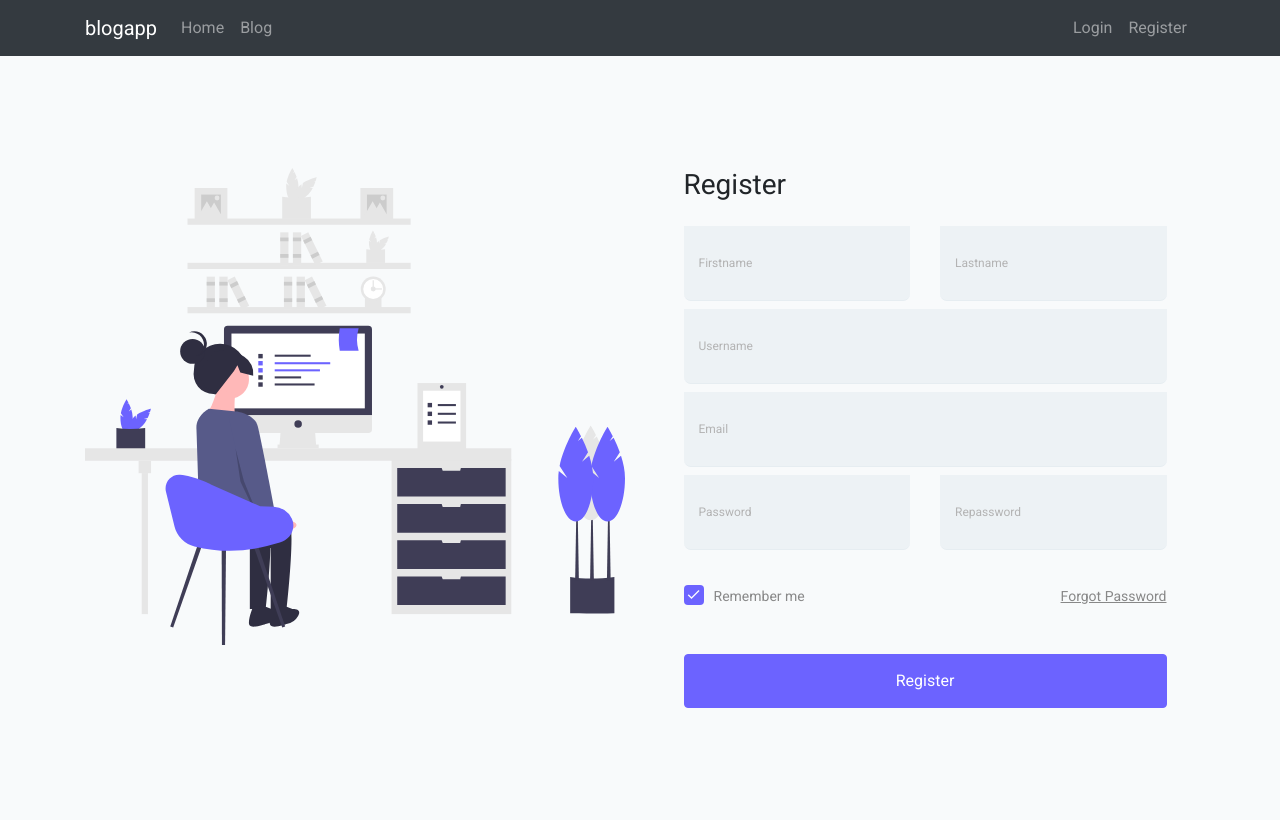
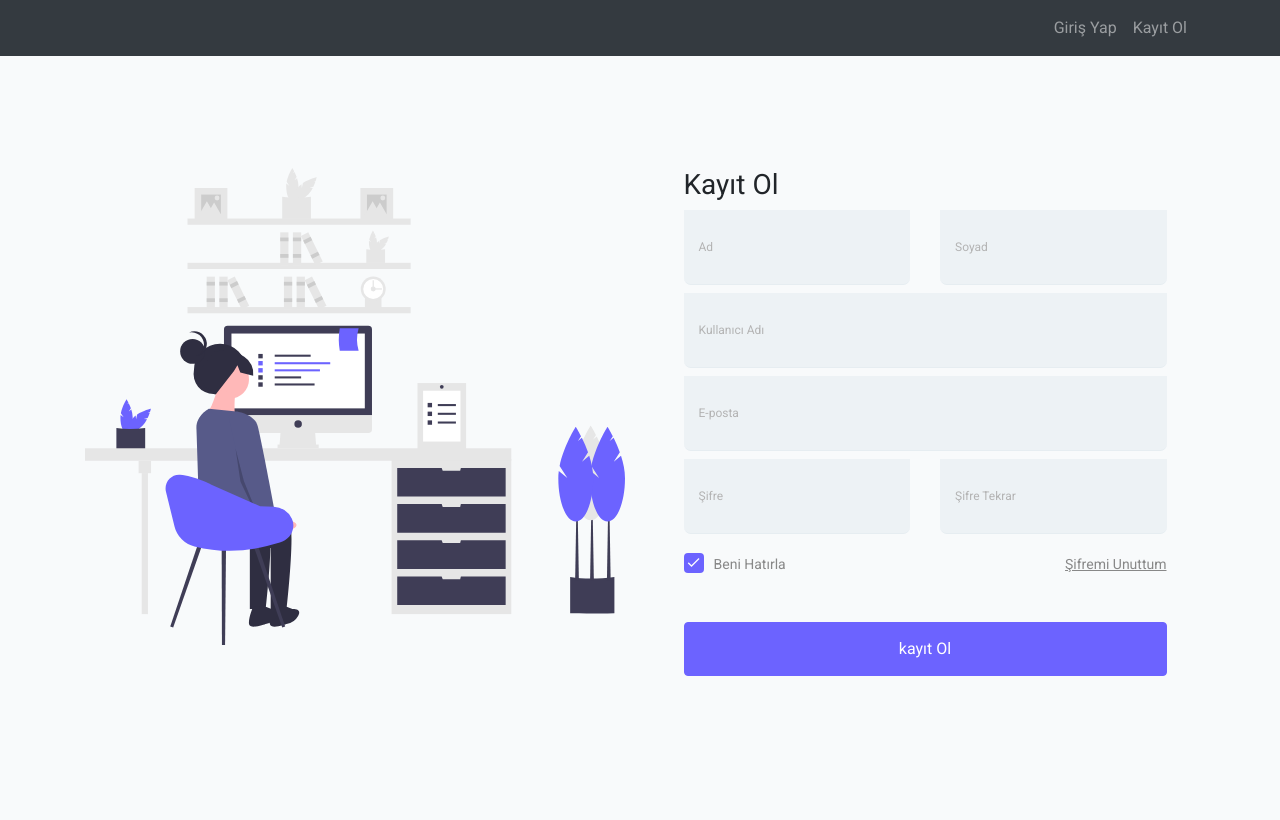
Before and after one commit to Dilarayildir/my-site, a Django app: page /account/register in a window 1280 px wide. Run offline with Django 3.2, Linux system fonts and the light colour scheme; some libraries are stand-ins or nearby versions; some web fonts are replaced.

Commit message:
kod
güncelleme

```diff
--- a/blogapp/account/templates/account/register.html
+++ b/blogapp/account/templates/account/register.html
@@ -17,7 +17,7 @@
     <link rel="stylesheet" href="{% static 'account/css/styles.css' %}">
 {% endblock %}
 
-{% block title %} register {% endblock %}
+{% block title %} Kayıt Ol {% endblock %}
 
 {% block content %}
 
@@ -30,8 +30,8 @@
         <div class="col-md-6 contents">
           <div class="row justify-content-center">
             <div class="col-md-8" style="max-width:90%; flex:none;">
-              <div class="mb-4">
-              <h3>Register</h3>
+              <div class="mb-2">
+              <h3> Kayıt Ol </h3>
 
             </div>
             <form action="#" method="POST">
@@ -44,7 +44,7 @@
                 <div class="row mb-2">
                     <div class="col">
                         <div class="form-group last ">
-                            <label for="firstname">Firstname</label>
+                            <label for="firstname">Ad</label>
                             <input type="text" class="form-control" id="firstname" name="firstname">
 
                         </div>
@@ -52,32 +52,32 @@
                     </div>
                     <div class="col">
                         <div class="form-group last ">
-                            <label for="lastname">Lastname</label>
+                            <label for="lastname">Soyad</label>
                             <input type="text" class="form-control" id="lastname" name="lastname">
 
                           </div>
                     </div>
                 </div>
                 <div class="form-group last mb-2">
-                    <label for="username">Username</label>
+                    <label for="username">Kullanıcı Adı</label>
                     <input type="text" class="form-control" id="username" name="username">
 
                 </div>
               <div class="form-group last mb-2">
-                <label for="email">Email</label>
+                <label for="email">E-posta</label>
                 <input type="email" class="form-control" id="email" name="email">
 
               </div>
               <div class="row mb-2">
                   <div class="col">
-                    <div class="form-group last mb-4">
-                        <label for="password">Password</label>
+                    <div class="form-group last mb-2">
+                        <label for="password">Şifre</label>
                         <input type="password" class="form-control" id="password" name="password">
                       </div>
                   </div>
                   <div class="col">
-                    <div class="form-group last mb-4">
-                        <label for="repassword">Repassword</label>
+                    <div class="form-group last mb-2">
+                        <label for="repassword">Şifre Tekrar</label>
                         <input type="password" class="form-control" id="repassword" name="repassword">
                       </div>
                   </div>
@@ -88,14 +88,14 @@
 
 
               <div class="d-flex mb-5 align-items-center">
-                <label class="control control--checkbox mb-0"><span class="caption">Remember me</span>
+                <label class="control control--checkbox mb-0"><span class="caption">Beni Hatırla</span>
                   <input type="checkbox" checked="checked"/>
                   <div class="control__indicator"></div>
                 </label>
-                <span class="ml-auto"><a href="#" class="forgot-pass">Forgot Password</a></span>
+                <span class="ml-auto"><a href="#" class="forgot-pass">Şifremi Unuttum</a></span>
               </div>
 
-              <input type="submit" value="Register" class="btn btn-block btn-primary">
+              <input type="submit" value="kayıt Ol" class="btn btn-block btn-primary">
 
 
 
--- a/blogapp/account/urls.py
+++ b/blogapp/account/urls.py
@@ -1,4 +1,5 @@
 from django.urls import path
+
 from.import views
 
 urlpatterns = [
@@ -6,4 +7,7 @@ urlpatterns = [
     path("register", views.register_request,name="register"),
     path("logout", views.logout_request,name="logout"),
 
+
+
+
 ]
--- a/blogapp/account/views.py
+++ b/blogapp/account/views.py
@@ -1,6 +1,7 @@
 from django.shortcuts import redirect,render
 from django.contrib.auth import authenticate,login,logout
 from django.contrib.auth.models import User
+
 
 def login_request(request):
     if request.user.is_authenticated:
@@ -18,7 +19,7 @@ def login_request(request):
 
         else:
             return render(request,"account/login.html",{
-                "error": "username or password is wrong"
+                "error": "Kullanıcı adı ya da parola hatalı!"
             })
 
     return render(request, "account/login.html")
@@ -38,7 +39,7 @@ def register_request(request):
        if password == repassword:
            if User.objects.filter(username=username).exists():
                return render(request, "account/register.html",
-                {   "error":"username kullanılıyor.",
+                {   "error":"Kullanıcı adı kullanılıyor!",
                     "username":username,
                     "email":email,
                     "firstname":firstname,
@@ -48,7 +49,7 @@ def register_request(request):
            else:
                if User.objects.filter(email=email).exists():
                    return render(request,"account/register.html",
-                    {   "error":"email kullanılıyor",
+                    {   "error":"E-posta adresi kullanılıyor!",
                         "username":username,
                         "email":email,
                         "firstname":firstname,
@@ -61,7 +62,7 @@ def register_request(request):
                    return redirect("login")
        else:
            return render(request,"account/register.html",
-                    {   "error":"parola eşleşmiyor.",
+                    {   "error":"Parola eşleşmiyor!",
                         "username":username,
                         "email":email,
                         "firstname":firstname,
--- a/blogapp/blog/templates/blog/blogs.html
+++ b/blogapp/blog/templates/blog/blogs.html
@@ -11,7 +11,7 @@
             {% include 'partials/_categories.html' %}
         </div>
         <div class="col-9">
-            <h1>All Blogs</h1>
+            <h1>Kurslar</h1>
             <hr>
             {% if blogs|length > 0 %}
                 {% for blog in blogs %}
--- a/blogapp/blog/templates/blog/index.html
+++ b/blogapp/blog/templates/blog/index.html
@@ -16,7 +16,6 @@
             {% include 'partials/_categories.html'%}
         </div>
         <div class="col-9">
-            <h1>Home-Page</h1>
             <hr>
             {% for blog in blogs %}
                 {% if blog.is_home and blog.is_active %}
--- a/blogapp/templates/partials/_navbar.html
+++ b/blogapp/templates/partials/_navbar.html
@@ -1,33 +1,33 @@
 <nav class="navbar navbar-dark bg-dark navbar-expand-lg">
     <div class="container">
-        <a class="navbar-brand" href="{% url 'home' %}">blogapp</a>
+        <a class="navbar-brand" href="{% url 'home' %}"></a>
         <button class="navbar-toggler" type="button" data-bs-toggle="collapse" data-bs-target="#navbar">
             <span class="navbar-toggler-icon"></span>
         </button>
         <div class="collapse navbar-collapse" id="navbar">
             <ul class="navbar-nav me-auto">
                 <li class="nav-item">
-                    <a class="nav-link" href="{% url 'home' %}">Home</a>
+                    <a class="nav-link" href="{% url 'home' %}"></a>
                 </li>
                 <li class="nav-item">
-                    <a class="nav-link" href="{% url 'blogs' %}">Blog</a>
+                    <a class="nav-link" href="{% url 'blogs' %}"></a>
                 </li>
             </ul>
             <ul class="navbar-nav ms-auto">
                 {% if user.is_authenticated %}
                     <li class="nav-item">
-                        <a class="nav-link" href="{% url 'logout' %}">Logout</a>
+                        <a class="nav-link" href="{% url 'logout' %}">Çıkış Yap</a>
                     </li>
                     <li class="nav-item">
-                        <a class="nav-link" href="">Welcome, {{user.get_full_name|title}}</a>
+                        <a class="nav-link" href="">Hoş Geldin, {{user.get_full_name|title}}</a>
                     </li>
                 {% else %}
 
                     <li class="nav-item">
-                        <a class="nav-link" href="{% url 'login' %}">Login</a>
+                        <a class="nav-link" href="{% url 'login' %}">Giriş Yap</a>
                     </li>
                     <li class="nav-item">
-                        <a class="nav-link" href="{% url 'register' %}">Register</a>
+                        <a class="nav-link" href="{% url 'register' %}">Kayıt Ol</a>
                     </li>
                 {% endif %}
 
```
Also changed, not shown: blogapp/account/templates/account/login.html (+7 -7 lines).
